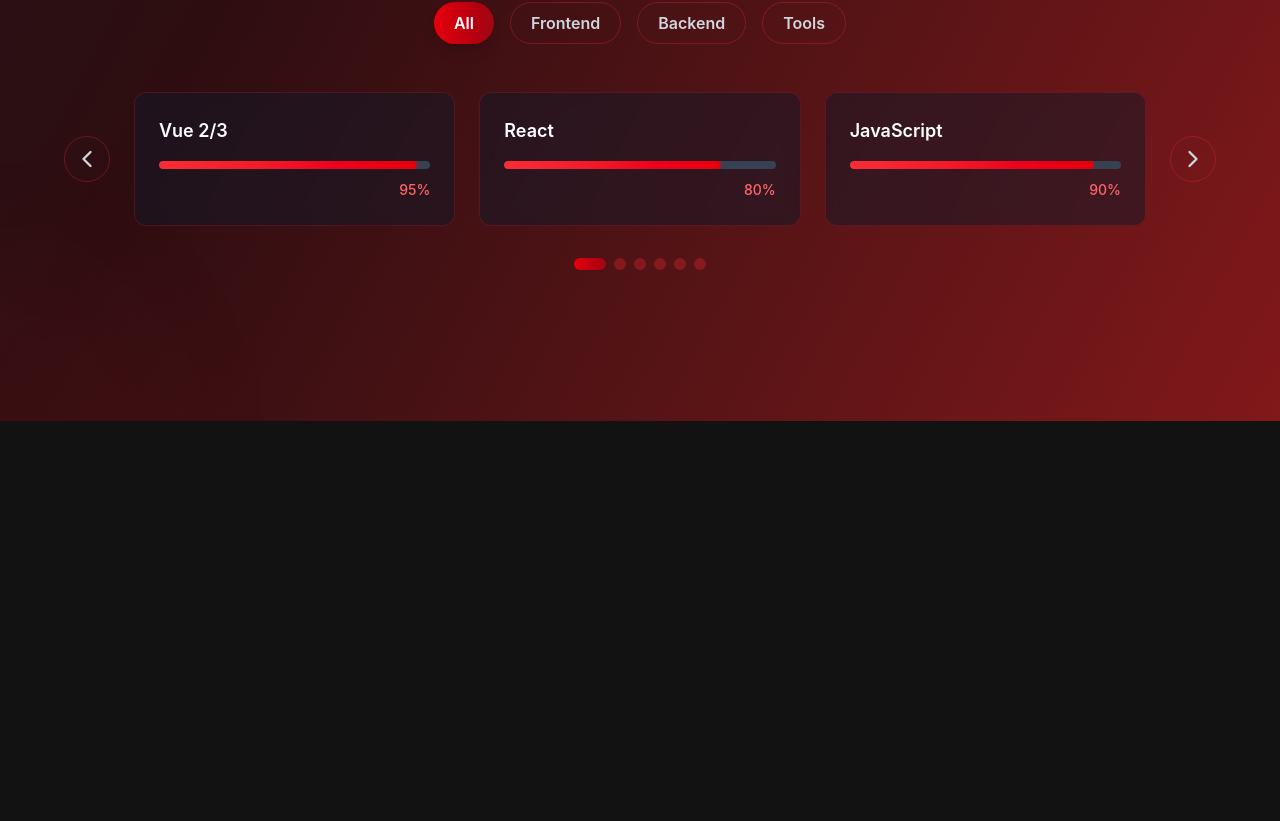
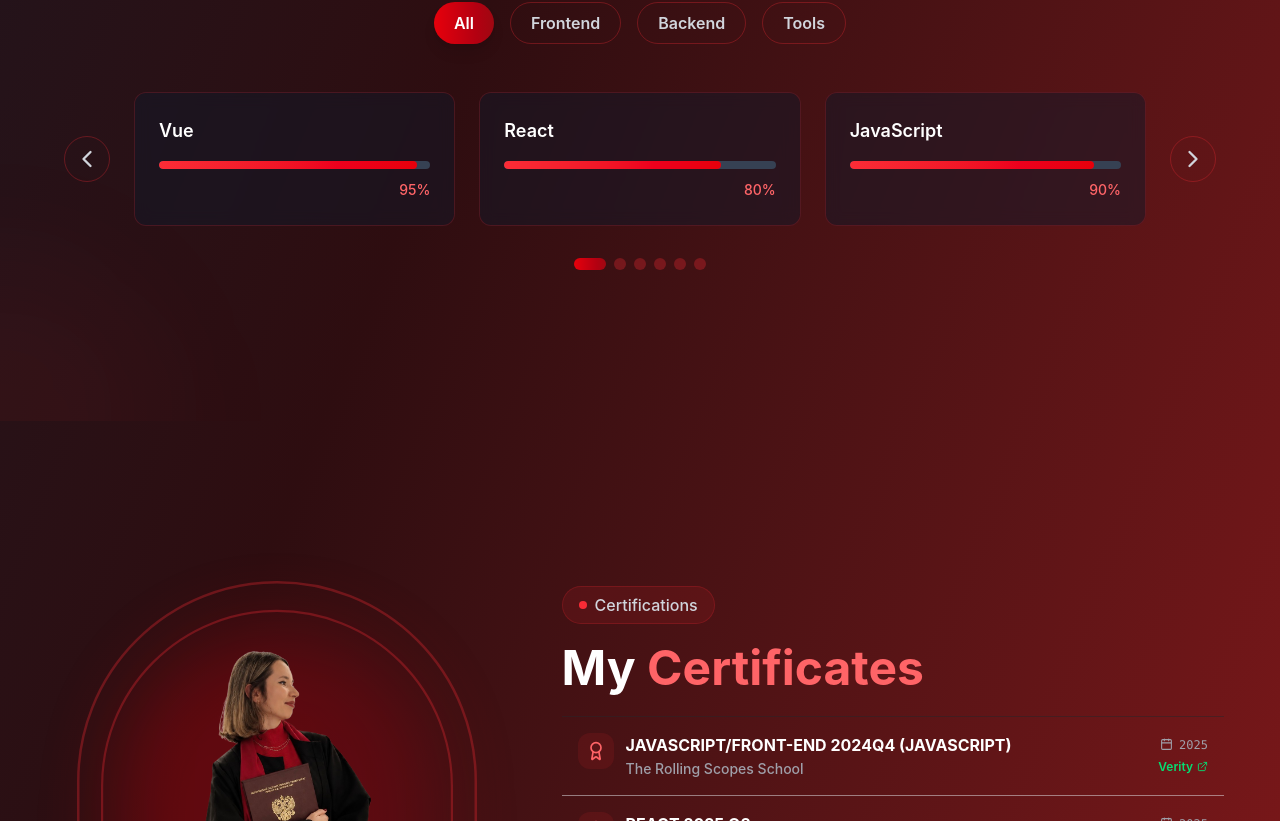
Before and after one commit to ReginaMos/cv, a React (Vite) app: page / in a window 1280 px wide. Shown: the part 1979-2800 px from the top of the page. Before the commit the page ends 2400 px from the top, so only its background shows below. Built offline with nearby package versions, Linux system fonts and the light colour scheme.

Commit message:
fea: add certificates part & update skills and readme

```diff
--- a/src/App.tsx
+++ b/src/App.tsx
@@ -6,6 +6,7 @@ import Navbar from './components/Navbar'
 import Hero from './components/Hero'
 import About from './components/About'
 import Skills from './components/Skills'
+import Certificates from './components/Certificates'
 
 const App = () => {
   const [darkMode, setDarkMode] = useState(true)
@@ -38,7 +39,8 @@ const App = () => {
       <Navbar darkMode={darkMode} toggleDarkMode={toggleDarkMode} />
       <Hero/>
       <About/>
-      <Skills darkMode={darkMode}/>
+      <Skills/>
+      <Certificates/>
     </div>
   )
 }
--- /dev/null
+++ b/src/components/Certificates.tsx
@@ -0,0 +1,116 @@
+import certificateImg from '../assets/certificate.png'
+import { motion } from 'framer-motion'
+import { certificates } from '../constants/certificates'
+import { Award, Calendar, ExternalLink } from 'lucide-react'
+
+const containerVariants = {
+    hidden: { opacity: 0 },
+    visible: {
+        opacity: 1,
+        transition: {
+            staggerChildren: 0.1
+        }
+    }
+}
+
+const itemVariants = {
+    hidden: { opacity: 0, y: 20 },
+    visible: {
+        opacity: 1,
+        y: 0,
+        transition: {
+            duration: 0.5
+        }
+    }
+}
+
+const Certificates = () => {
+    return (
+        <section id="certificates" className="min-h-screen flex items-center relative overflow-hidden py-20">
+            <div className="container mx-auto px-4 sm:px-8 lg:px-14">
+                <div className="flex flex-col lg:flex-row items-center gap-12 lg:gap-16">
+                    <div className="lg:w-2/5 w-full flex justify-center" data-aos="fade-right">
+                        <div className="relative group">
+                            <div className="absolute inset-0 bg-linear-to-r from-red-600 to-red-800 rounded-full filter
+                            blur-2xl opacity-30 group-hover:opacity-50 transition-opacity duration-500"/>
+                            <div className='relative w-64 h-80 sm:w-80 sm:h-80 lg:w-80 lg:h-96'>
+                                <img src={certificateImg} alt="Certificates" className='w-full h-full object-contain rounded-full
+                                relative z-10 transform group-hover:scale-105 transition-transform duration-500'/>
+                                <div className='absolute inset-0 border-2 border-red-500/30 rounded-full scale-110 group-hover:scale-125 transition-transform duration-500'/>
+                                <div className='absolute inset-0 border-2 border-red-500/30 rounded-full scale-125 group-hover:scale-150 transition-transform duration-500'/>
+                            </div>
+                        </div>
+                    </div>
+
+                    <div className='lg:w-3/5 w-full' data-aos="fade-left">
+                        <div className='inline-flex items-center gap-2 px-4 py-1.5 rounded-full bg-red-500/10 border border-red-500/20 mb-5'>
+                            <span className='w-2 h-2 rounded-full bg-red-500 animate-pulse'></span>
+                            <span className='text-s, font-medium dark:text-gray-300 text-gray-700'>Certifications</span>
+                        </div>
+
+                        <h2 className="text-3xl sm:text-4xl lg:text-5xl mb-6 font-bold dark:text-white text-gray-900">
+                            My <span className="text-red-500 dark:text-red-400">Certificates</span>
+                        </h2>
+
+                        <motion.div
+                            variants={containerVariants}
+                            initial='hidden'
+                            whileInView='visible'
+                            viewport={{ once: true, margin: '-100px'}}
+                            className='grid grid-cols-1 border-t border-b border-gray-200/50 dark:border-zinc-800/50 w-full'
+                        >
+                            {certificates.map((cert, ind) => (
+                                <motion.div
+                                    key={cert.id}
+                                    variants={itemVariants}
+                                    className={`p-3 sm:p-4 flex flex-col justify-between group relative transition-colors
+                                        duration-300 hover:bg-red-500/5 dark:hover:bg-red-500/10
+                                        ${ind < certificates.length - 1 ? 'border-b' : ''} border-gray-200/50 dark:hover-zinc-800/50
+                                    `}
+                                >
+                                    <div className='flex flex-col sm:flex-row sm:items-center justify-between gap-3'>
+                                        <div className='flex items-start gap-3'>
+                                            <div className='p-2 rounded-xl bg-red-500/10 text-red-600 dark:text-red-400 group-hover:scale-110
+                                                transition-transform duration-300 shrink-0'
+                                            >
+                                                <Award size={20}/>
+                                            </div>
+
+                                            <div>
+                                                <h3 className='font-bold text-base text-gray-900 dark:text-white group-hover:text-red-600 dark:text-hover:text-red-400 transition-colors'>
+                                                    {cert.title}
+                                                </h3>
+                                                <span className='text-sm font-medium text-gray-600 dark:text-zinc-400 block mt-0.5'>
+                                                    {cert.issuer}
+                                                </span>
+                                            </div>
+                                        </div>
+
+                                        <div className='flex items-center justify-between sm:flex-col sm:items-end gap-1.5 shrink-0 max-sm:border-t max-sm:border-gray-100/50 max-sm:dark:border-zinc-700/30'>
+                                            <div className='flex items-center gap-1.5 text-xs font-mono text-gray-500 dark:text-zinc-400'>
+                                                <Calendar size={13}/>
+                                                <span>
+                                                    { cert.date }
+                                                </span>
+                                            </div>
+                                            <a
+                                                href={cert.credentialUrl}
+                                                target='_blank'
+                                                rel="noopener noreferrer"
+                                                className='inline-flex items-center gap-1 text-xs font-semibold text-green-600 dark:text-green-400 hover:underline'
+                                            >
+                                                Verity <ExternalLink size={11}/>
+                                            </a>
+                                        </div>
+                                    </div>
+                                </motion.div>
+                            ))}
+                        </motion.div>
+                    </div>
+                </div>
+            </div>
+        </section>
+    )
+}
+
+export default Certificates
--- a/src/components/Skills.tsx
+++ b/src/components/Skills.tsx
@@ -2,11 +2,7 @@ import { useState } from "react";
 import { ChevronLeft, ChevronRight } from "lucide-react";
 import { skillsArray, categories } from "../constants/skills";
 
-interface SkillsProps {
-    darkMode: boolean;
-}
-
-const Skills: React.FC<SkillsProps> = () => {
+const Skills = () => {
     const [activeCategory, setActiveCategory] = useState("all")
     const [currentPage, setCurrentPage] = useState(0)
     const SKILLS_PER_PAGE = 3
@@ -30,7 +26,7 @@ const Skills: React.FC<SkillsProps> = () => {
     }
 
     return (
-        <section id="skills" className="min-h-screen flex items-center py-20 px-4 sm:px-6 overflow-hidden relative dark:bg-transparent' : 'bg-linear-to-br from-gray-50 to-red-50">
+        <section id="skills" className="min-h-screen flex items-center py-20 px-4 sm:px-6 overflow-hidden relative">
             <div className="absolute inset-0 overflow-hidden">
                 <div className="absolute -top-40 -right-40 w-80 h-80 bg-red-500/5 rounded-full blur-3xl"></div>
                 <div className="absolute -bottom-40 -left-40 w-80 h-80 bg-red-500/5 rounded-full blur-3xl"></div>
--- /dev/null
+++ b/src/constants/certificates.ts
@@ -0,0 +1,38 @@
+interface Certificate {
+    id: number,
+    title: string,
+    issuer: string,
+    date: string,
+    credentialUrl: string
+}
+
+export const certificates: Certificate[] = [
+    {
+        id: 1,
+        title: 'JAVASCRIPT/FRONT-END 2024Q4 (JAVASCRIPT)',
+        issuer: 'The Rolling Scopes School',
+        date: '2025',
+        credentialUrl: 'https://app.rs.school/certificate/0srz7lu5'
+    },
+    {
+        id: 2,
+        title: 'REACT 2025 Q3',
+        issuer: 'The Rolling Scopes School',
+        date: '2025',
+        credentialUrl: 'https://app.rs.school/certificate/ydcehhnd'
+    },
+    {
+        id: 3,
+        title: 'JS/FE PRE-SCHOOL 2024Q2 (JAVASCRIPT)',
+        issuer: 'The Rolling Scopes School',
+        date: '2024',
+        credentialUrl: 'https://app.rs.school/certificate/mu347bbt'
+    },
+    {
+        id: 4,
+        title: 'The 2023 ICPC Uzbekistan and Tajikistan Qualification, certificate of achievement',
+        issuer: 'ICPC - International Collegiate Programming Contest',
+        date: '2023',
+        credentialUrl: 'https://icpc.global/'
+    },
+]
--- a/src/constants/skills.ts
+++ b/src/constants/skills.ts
@@ -14,7 +14,7 @@ export const categories: string[] = ["all", SkillCategory.frontend, SkillCategor
 
 export const skillsArray: skillItem[] = [
     {
-        name: "Vue 2/3",
+        name: "Vue",
         level: 95,
         category: SkillCategory.frontend
     },
@@ -45,7 +45,7 @@ export const skillsArray: skillItem[] = [
     },
     {
         name: "HTML/CSS",
-        level: 99,
+        level: 95,
         category: SkillCategory.frontend
     },
     {
@@ -88,13 +88,13 @@ export const skillsArray: skillItem[] = [
 
     //Tools
     {
-        name: "Git/GitHub/GitLab",
+        name: "Git",
         level: 90,
         category: SkillCategory.tools
     },
     {
         name: "Docker",
-        level: 70,
+        level: 60,
         category: SkillCategory.tools
     },
     {
```
Also changed, not shown: 1 other file (tests, documents, lock files or other folders).
